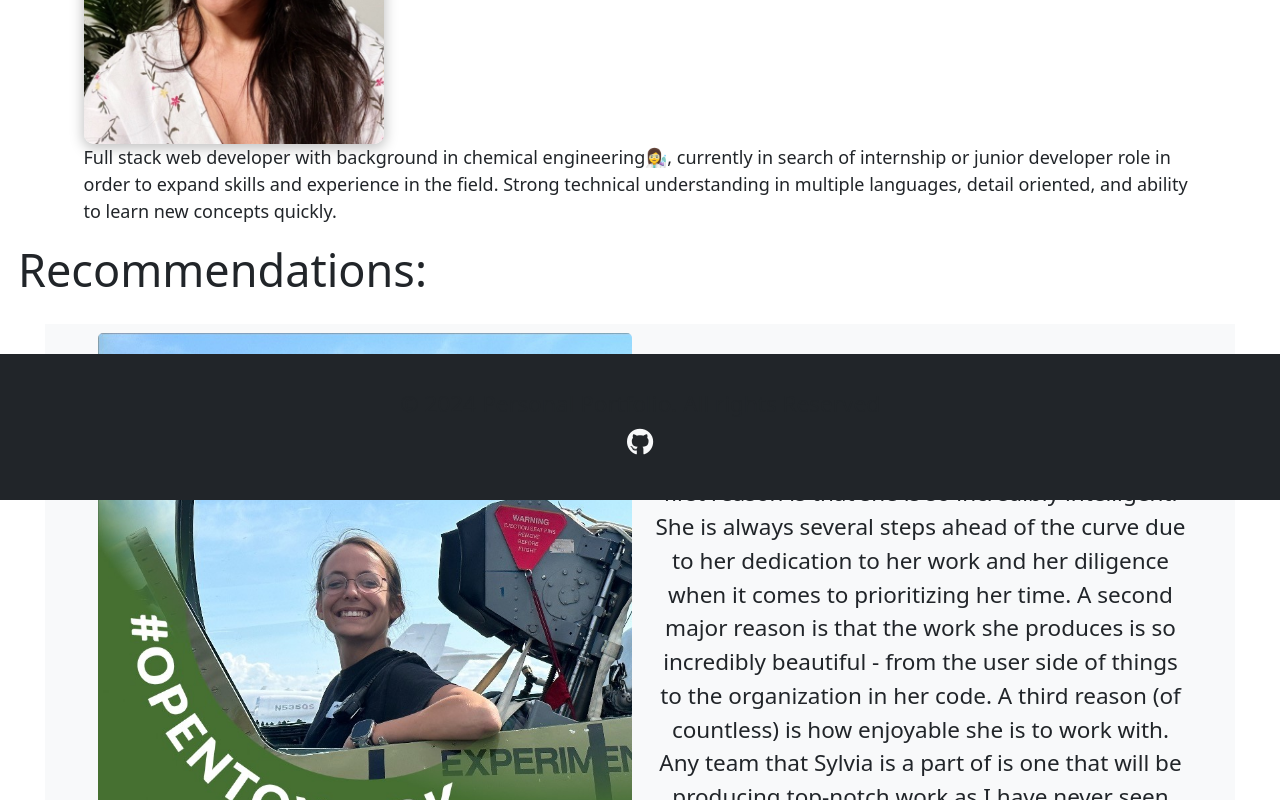
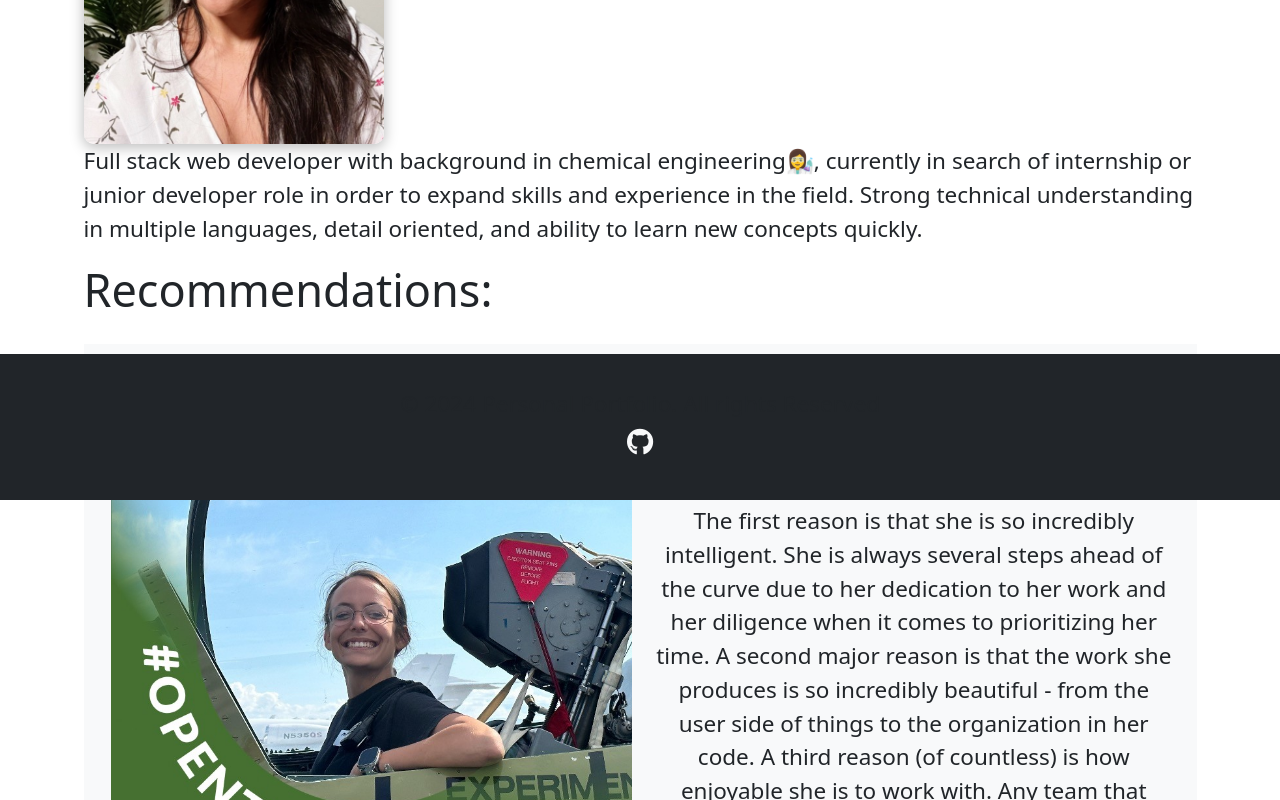
Before and after one commit to NathaliaReyes/personal-portfolio, a React (Vite) app in the folder personal-portfolio/: page / in a window 1280 px wide. Shown: the part 300-1100 px from the top of the page. Built offline with nearby package versions, Linux system fonts and the light colour scheme.

Commit message:
Debugging styles in Recommendation section in AboutMe Page

```diff
--- a/personal-portfolio/src/components/Recommendation.jsx
+++ b/personal-portfolio/src/components/Recommendation.jsx
@@ -45,18 +45,18 @@ function Recommendation() {
     }, [props.image]);
 
     return (
-      <section className='bg-light text-center m-4'>
-        <div className='recommendation-container container'>
-          <div className='row p-2'>
+      <section className='bg-light text-center'>
+        <div className='container'>
+          <div className='row p-2 mt-4'>
             <div className='col-lg-6 col-12'>
-              <img className='testimony-image ' src={image} alt={`image-${props.image}`} />
+              <img className='testimony-image' src={image} alt={`image-${props.image}`} />
             </div>
             <div className='col-lg-6 col-12'>
               <div className='text-testimony-container'>
                 <p className='name-testimony'>
                   <strong>{props.name}</strong> in {props.country}
                 </p>
-                <p className='role-testimony'>
+                <p>
                   {props.role} at <strong>{props.company}</strong>
                 </p>
                 <p className='text-testimony lead mb-0'>
@@ -72,8 +72,8 @@ function Recommendation() {
   }
 
   return (
-    <div className="App">
-      <div className='mainContainer'>
+    <div>
+      <div className='container'>
         <h1>Recommendations:</h1>
         {recommendations.map((recommendation, index) => (
           <LinkedInRecommendation
--- a/personal-portfolio/src/pages/About.jsx
+++ b/personal-portfolio/src/pages/About.jsx
@@ -9,7 +9,7 @@ export default function About() {
             <div className="container">
                 <h1>About Me</h1>
                 <img className="img-silvia" src={image} alt="Image Silvia" />
-                <p>
+                <p className="lead">
                     Full stack web developer with background in chemical engineering👩‍🔬,
                     currently in search of internship or junior developer role in order to expand
                     skills and experience in the field. Strong technical understanding in multiple
```
Also changed, not shown: personal-portfolio/src/stylesheets/Recommendation.css (+0 -35 lines).
